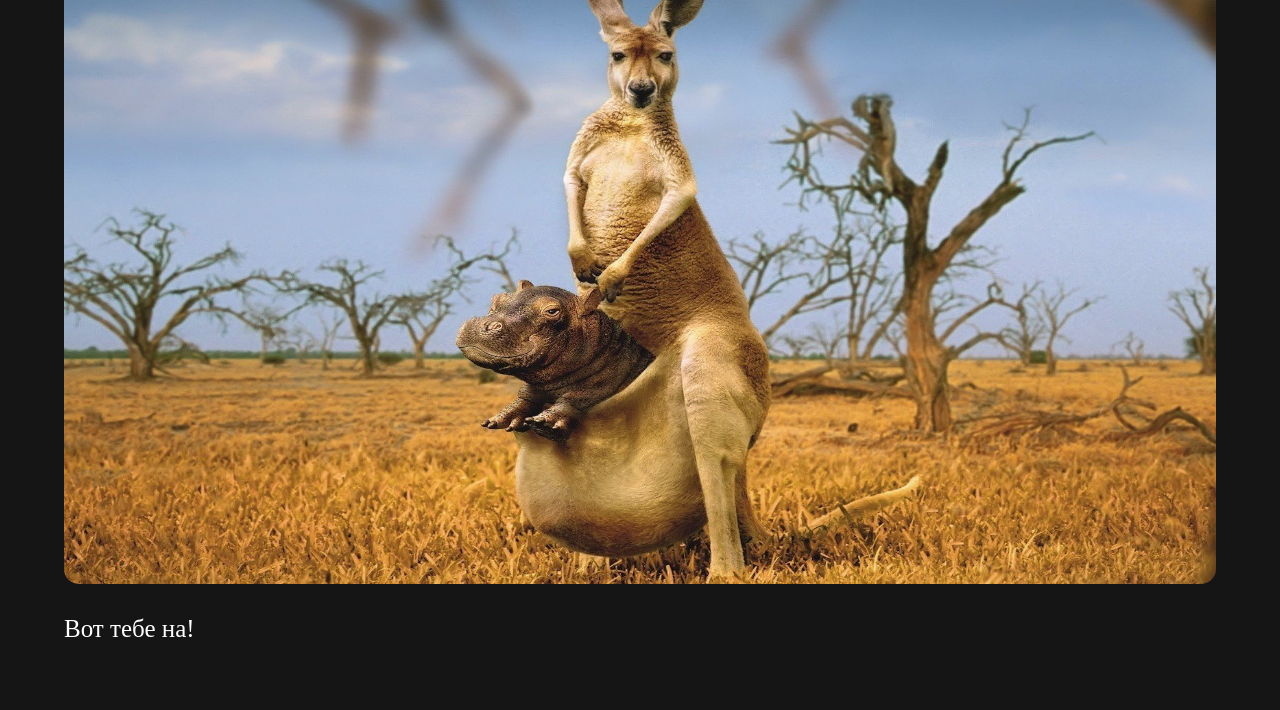
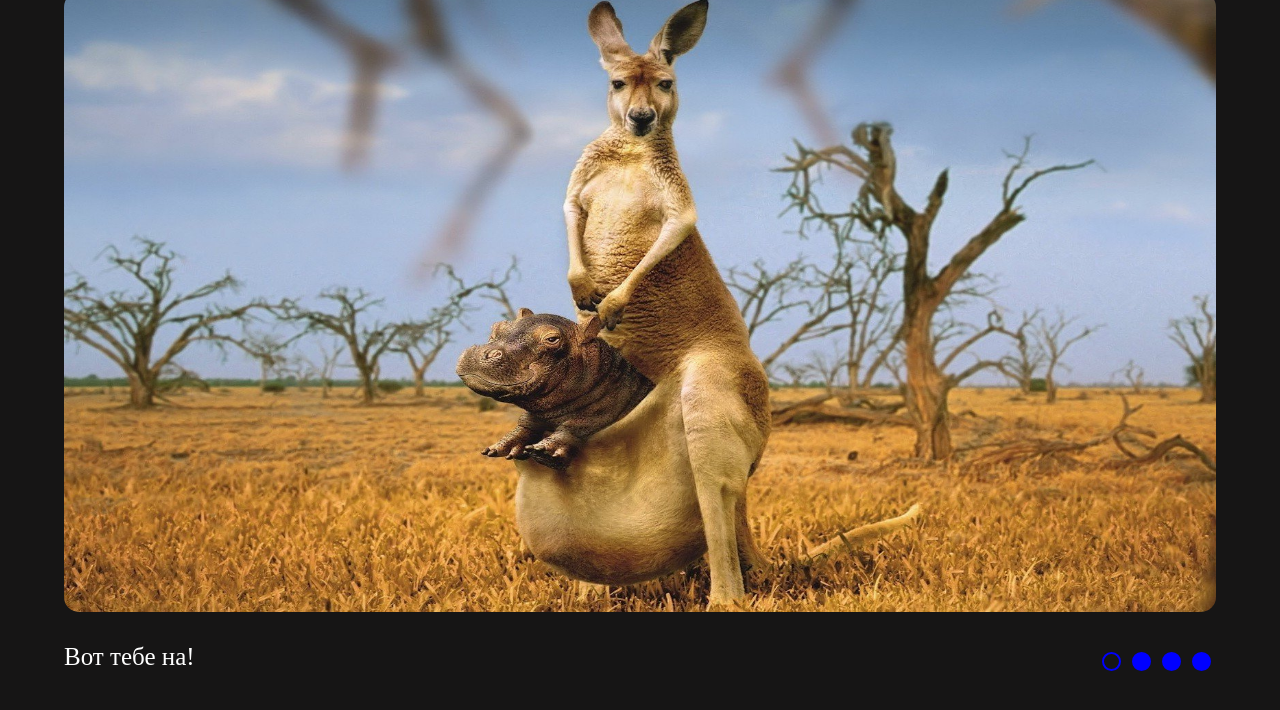
Before and after one commit to AlexandrKlychnikov/cssMemSlider, a plain HTML site: page cssMemSlider/index.html in a window 1280 px wide. Shown: the part 76-786 px from the top of the page. Drawn offline with Linux system fonts and the light colour scheme.

Commit message:
feat: implement sliding of images (Sun, May 15, 2022 08:22:53 PM)

```diff
--- a/cssMemSlider/index.html
+++ b/cssMemSlider/index.html
@@ -11,6 +11,10 @@
   <section>
     <h1>CSS Mem Slider</h1>
     <div class="slider">
+      <input type="radio" id="btn-1" name="toggle" checked>
+      <input type="radio" id="btn-2" name="toggle">
+      <input type="radio" id="btn-3" name="toggle">
+      <input type="radio" id="btn-4" name="toggle">
       <div class="slider-inner">
         <div class="slider-slides">
           <div class="image-wrapper"><img src="./images/image1.jpg" alt=""><p class="text">Вот тебе на!</p></div>
@@ -19,6 +23,13 @@
           <div class="image-wrapper"><img src="./images/image4.jpg" alt=""><p class="text">Вот это да!</p></div>
         </div>
       </div>
+      <div class="slider-controls">
+        <label for="btn-1"><div class="label-inner"></div></label>
+        <label for="btn-2"><div class="label-inner"></div></label>
+        <label for="btn-3"><div class="label-inner"></div></label>
+        <label for="btn-4"><div class="label-inner"></div></label>
+      </div>
+    </div>
   </section>
 </body>
 </html>
--- a/cssMemSlider/style.css
+++ b/cssMemSlider/style.css
@@ -22,6 +22,11 @@ h1 {
   text-align: center;
 }
 
+.slider input[type=radio] {
+  width: 0;
+  height: 0;
+}
+
 .slider-inner {
   margin-top: -1.5rem;
   overflow: hidden;
@@ -39,3 +44,74 @@ h1 {
   max-height: calc(95vh - 7rem);
   border-radius: 0.75rem;
 }
+
+.slider-controls {
+  z-index: 2;
+  display: flex;
+  justify-content: end;
+  margin: 0;
+  text-align: center;
+  width: 45vw;
+  transform: translate(45vw, -3.25rem);
+  background-color: #161515;
+}
+
+.slider-controls label {
+  display: inline-flex;
+  flex-direction: row;
+  justify-content: center;
+  align-items: center;
+  width: 1.5rem;
+  height: 3rem;
+  margin: 0;
+  cursor: pointer;
+}
+
+.label-inner {
+  width: 0.75rem;
+  height: 0.75rem;
+  background-color: blue;
+  border: 2px solid blue;
+  border-radius: 50%;
+  transition: background-color 0.2s;
+}
+
+#btn-1:checked ~ .slider-controls label[for="btn-1"] .label-inner,
+#btn-2:checked ~ .slider-controls label[for="btn-2"] .label-inner,
+#btn-3:checked ~ .slider-controls label[for="btn-3"] .label-inner,
+#btn-4:checked ~ .slider-controls label[for="btn-4"] .label-inner {
+  background-color: #161515;
+}
+
+#btn-1:checked:hover ~ .slider-controls label[for="btn-1"] .label-inner,
+#btn-2:checked:hover ~ .slider-controls label[for="btn-2"] .label-inner,
+#btn-3:checked:hover ~ .slider-controls label[for="btn-3"] .label-inner,
+#btn-4:checked:hover ~ .slider-controls label[for="btn-4"] .label-inner {
+  background-color: #161515;
+  border-color: white;
+}
+
+#btn-1:hover ~ .slider-controls label[for="btn-1"] .label-inner,
+#btn-2:hover ~ .slider-controls label[for="btn-2"] .label-inner,
+#btn-3:hover ~ .slider-controls label[for="btn-3"] .label-inner,
+#btn-4:hover ~ .slider-controls label[for="btn-4"] .label-inner {
+  background-color: white;
+  border-color: white;
+}
+
+
+#btn-1:checked ~ .slider-inner .slider-slides {
+  transform: translate(0);
+}
+
+#btn-2:checked ~ .slider-inner .slider-slides {
+  transform: translate(-90vw);
+}
+
+#btn-3:checked ~ .slider-inner .slider-slides {
+  transform: translate(-180vw);
+}
+
+#btn-4:checked ~ .slider-inner .slider-slides {
+  transform: translate(-270vw);
+}
```
